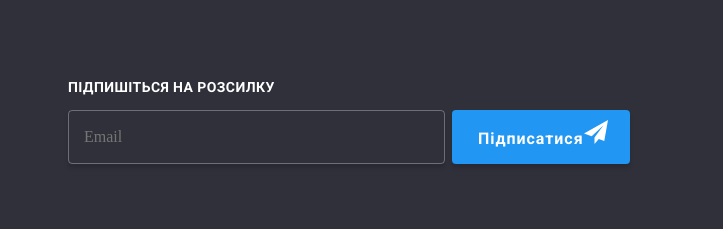
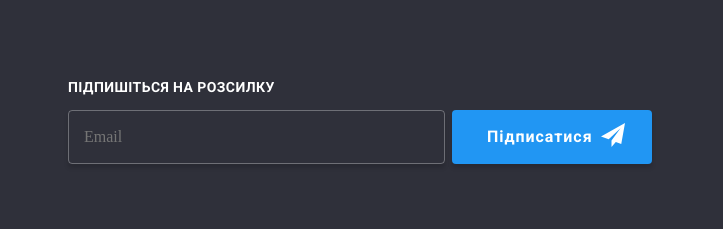
Before and after one commit to Soniash22/WEBSTUDIO, a website: page index.html in a window 1280 px wide. Shown: the part 2635-2864 px from the top of the page, 557-1280 px from the left. Drawn offline with nearby package versions, Linux system fonts and the light colour scheme.

Commit message:
porfolio

```diff
--- a/css/end/join.css
+++ b/css/end/join.css
@@ -59,16 +59,25 @@ border-radius: 4px;
 background: #2196F3;
 box-shadow: 0px 4px 4px 0px rgba(0, 0, 0, 0.15);
 border: none;
-padding: 10px 22px 10px 26px;
+padding: 10px 22px 10px 35px;
 margin-left: 7px;
 cursor: pointer;
+position: relative;
+width: 200px;
+    display: flex;
+    align-items: center;
 }
 .form_end {
   margin-left: 72px;
 }
 .follow::after {
   content: url(../../icon\ send.svg);
+  position: absolute;
+  top: 13px;
+  right: 27px;
+
 }
 .follow_btn {
   display: flex;
+
 }
--- a/css/style.css
+++ b/css/style.css
@@ -8,6 +8,9 @@
 @import "./end/end.css";
 @import "./end/join.css";
 @import "./form.css";
+html{
+  scroll-behavior: smooth;
+}
 
 .container {
   width: 1140px;
--- a/index.html
+++ b/index.html
@@ -32,7 +32,7 @@
           <ul class="links">
             <li><a class="links-a" href="/">Студія</a></li>
             <li><a class="links-a" href="./portfolio.html">Портфоліо</a></li>
-            <li><a class="links-a" href="/">Контакти</a></li>
+            <li><a class="links-a" href="#footer">Контакти</a></li>
           </ul>
         </nav>
           </div>
@@ -509,7 +509,7 @@
         </ul>
       </section>
     </main>
-    <footer class="end">
+    <footer id="footer" class="end">
      <div class="container">
       <div class="footer_address">
         <a class="logoend" href="/"><h2 class="footer1"><span>Web</span>Studio</h2></a>
@@ -592,7 +592,7 @@
     </div>
 
   </div>
-    </footer>
+    </footer >
     <div class="overlay1">
       <div class="promo_modal">
         <button class="close_modal"><svg width="18" height="18" viewBox="0 0 18 18" fill="none" xmlns="http://www.w3.org/2000/svg">
--- a/portfolio.css/portfoliostyle.css
+++ b/portfolio.css/portfoliostyle.css
@@ -1,3 +1,7 @@
+html{
+  scroll-behavior: smooth;
+}
+
 .container {
   width: 1140px;
   margin: 0 auto;
@@ -34,6 +38,7 @@ a {
   letter-spacing: 0.02em;
   margin-top: 20px;
   color: #212121;
+  position: relative;
 }
 .links a {
   color: #212121;
@@ -356,3 +361,93 @@ hr {
 .projects_item:hover .projects_overlay {
   opacity: 1;
 }
+.links-a::before {
+  content: "";
+  width: 48px;
+height: 4px;
+border-radius: 2px;
+background: #2196F3;
+position: absolute;
+bottom: -34px;
+opacity: 0;
+
+}
+.links-a:hover:before{
+  opacity: 1;
+}
+.links-a:before:nth-child(2) {
+width: 70px;
+}
+
+
+.links li:nth-child(2) .links-a::before {
+  width: 76px;
+}
+
+.links li:nth-child(3) .links-a::before {
+  width: 70px;
+}
+
+.follow_a {
+  color: #FFF;
+font-family: Roboto;
+font-size: 14px;
+font-style: normal;
+font-weight: 700;
+line-height: normal;
+letter-spacing: 0.42px;
+text-transform: uppercase;
+margin-bottom: 15px;
+}
+.follow_email {
+  border-radius: 4px;
+border: 1px solid rgba(255, 255, 255, 0.30);
+background: rgba(33, 150, 243, 0.00);
+box-shadow: 0px 4px 4px 0px rgba(0, 0, 0, 0.15);
+outline: none;
+width: 358px;
+height: 50px;
+padding-left: 15px;
+}
+.follow {
+  color: #FFF;
+text-align: center;
+font-family: Roboto;
+font-size: 16px;
+font-style: normal;
+font-weight: 700;
+line-height: 30px; /* 187.5% */
+letter-spacing: 0.96px;
+
+border-radius: 4px;
+background: #2196F3;
+box-shadow: 0px 4px 4px 0px rgba(0, 0, 0, 0.15);
+border: none;
+padding: 10px 22px 10px 35px;
+margin-left: 7px;
+cursor: pointer;
+position: relative;
+width: 200px;
+    display: flex;
+    align-items: center;
+}
+.form_end {
+  margin-left: 72px;
+}
+.follow::after {
+  content: url(../../icon\ send.svg);
+  position: absolute;
+  top: 13px;
+  right: 27px;
+
+}
+.follow_btn {
+  display: flex;
+
+}
+.join {
+  margin-top: 15px ;
+  display: flex;
+  align-items: center;
+
+}
```
Also changed, not shown: portfolio.html (+14 -5 lines).
